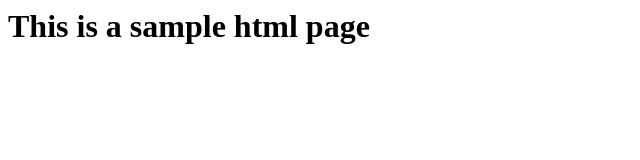
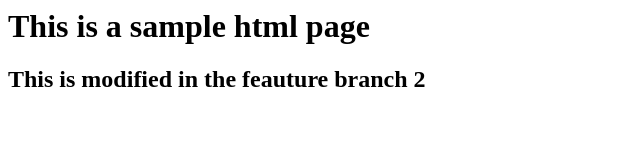
Before and after one commit to Harshavardhan05-in/localrepo, a plain HTML site: page index.html in a window 1280 px wide. Shown: the whole page, without its empty margins (0-640 px from the left). Drawn offline with Linux system fonts and the light colour scheme.

Commit message:
added new feauture

```diff
--- a/index.html
+++ b/index.html
@@ -1 +1,2 @@
 <h1> This is a sample html page</h1>
+<h2> This is modified in the feauture branch 2</h2>
```
